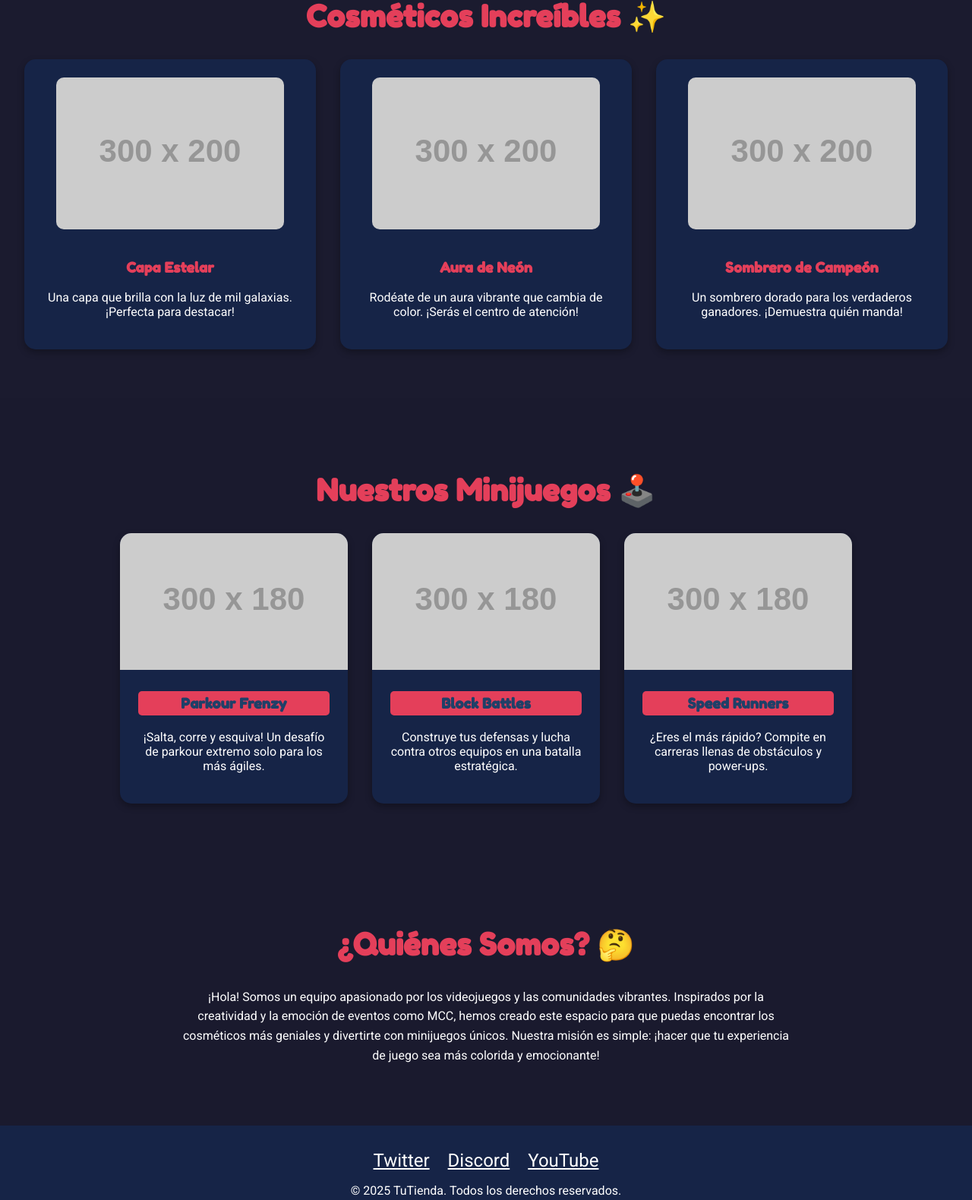
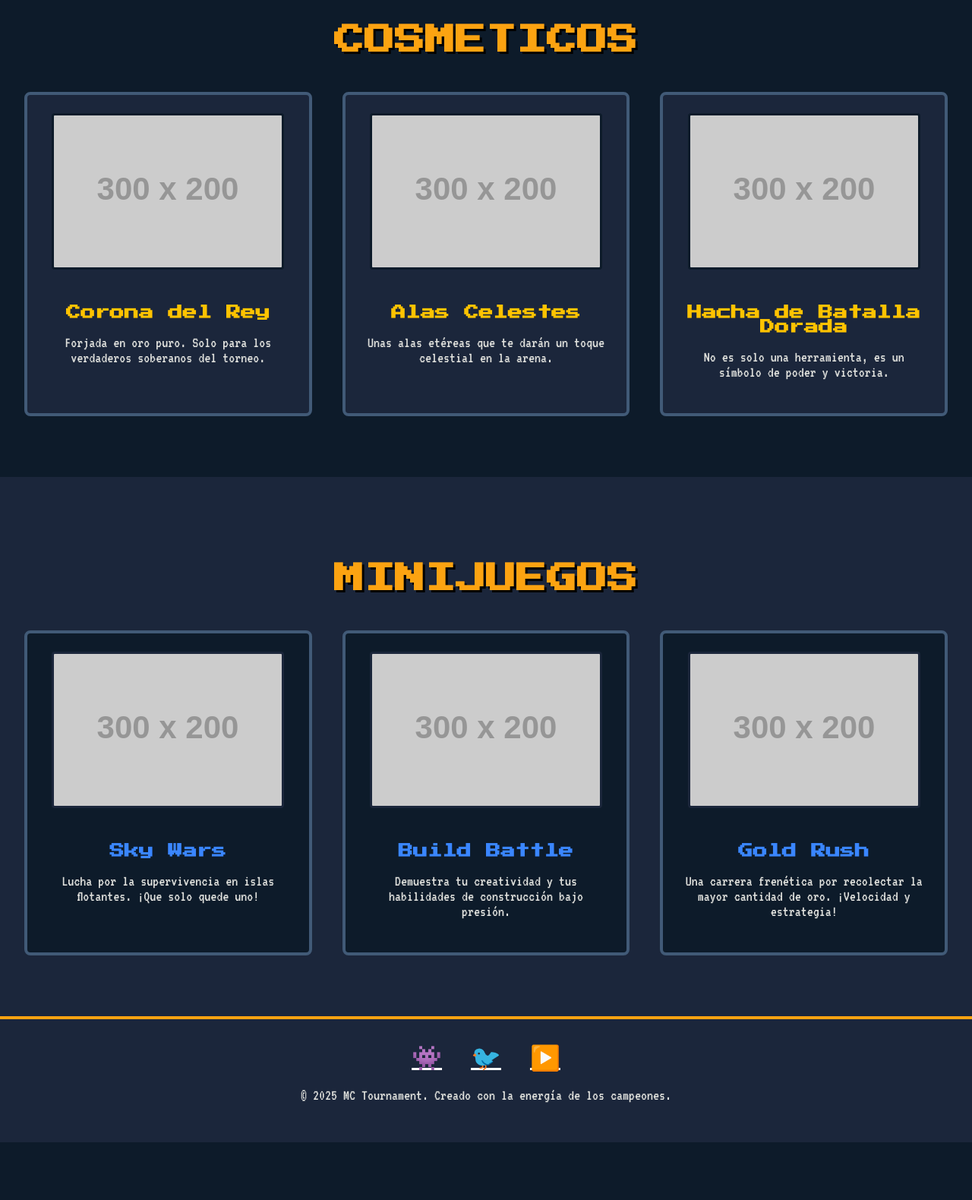
Before and after one commit to SvdGamerYT/mcccosmeticsgeneratee, a plain HTML site: page index.html in a window 1280 px wide. Shown: the part 960-2540 px from the top of the page at 76% size. After the commit the page ends 2464 px from the top, so only its background shows below. Drawn offline with Linux system fonts and the light colour scheme; placeholder pictures from the web are drawn by us.

Commit message:
Update index.html

```diff
--- a/index.html
+++ b/index.html
@@ -3,16 +3,21 @@
 <head>
     <meta charset="UTF-8">
     <meta name="viewport" content="width=device-width, initial-scale=1.0">
-    <title>Tu Tienda MCC Style</title>
+    <title>MC Tournament</title>
     <style>
-        /* --- FUENTES Y ESTILOS GENERALES --- */
-        @import url('https://fonts.googleapis.com/css2?family=Fredoka+One&family=Roboto:wght@400;700&display=swap');
+        /* --- FUENTES ESTILO MINECRAFT Y ESTILOS GENERALES --- */
+        @import url('https://fonts.googleapis.com/css2?family=Press+Start+2P&family=VT323&display=swap');
+
+        /* * 'Press Start 2P' para títulos (estilo arcade/pixel)
+         * 'VT323' para el texto normal (pixelado pero más legible)
+        */
 
         body {
-            font-family: 'Roboto', sans-serif;
+            font-family: 'VT323', monospace; /* Fuente pixelada para el cuerpo */
+            font-size: 20px; /* Aumentamos el tamaño base para legibilidad */
             margin: 0;
-            background-color: #1a1a2e; /* Un fondo oscuro para que los colores resalten */
-            color: #ffffff;
+            background-color: #0d1b2a; /* Azul oscuro y profundo de fondo */
+            color: #e0e1dd; /* Un blanco no tan puro para mejor lectura */
             overflow-x: hidden;
         }
 
@@ -22,38 +27,41 @@
             justify-content: space-between;
             align-items: center;
             padding: 1rem 2rem;
-            background-color: #162447;
+            background-color: #1b263b; /* Azul un poco más claro que el fondo */
             position: fixed;
             width: 100%;
             top: 0;
             z-index: 1000;
-            box-shadow: 0 4px 8px rgba(0,0,0,0.3);
+            border-bottom: 4px solid #fca311; /* Borde dorado/naranja */
+            box-shadow: 0 4px 12px rgba(0,0,0,0.5);
         }
 
         .navbar .logo {
-            font-family: 'Fredoka One', cursive;
-            font-size: 1.8rem;
-            color: #e43f5a;
-            text-shadow: 2px 2px 4px rgba(0,0,0,0.4);
+            font-family: 'Press Start 2P', cursive;
+            font-size: 1.5rem;
+            color: #fca311; /* Color dorado/naranja */
+            text-shadow: 2px 2px 0px #000000; /* Sombra dura para efecto 8-bit */
         }
 
         /* Aquí puedes poner tu logo */
         .navbar .logo img {
-            width: 50px; /* Ajusta el tamaño de tu logo */
-            margin-right: 10px;
+            width: 50px;
+            margin-right: 15px;
             vertical-align: middle;
         }
 
         .nav-links a {
+            font-family: 'Press Start 2P', cursive;
+            font-size: 0.8rem;
             color: white;
             text-decoration: none;
             margin: 0 15px;
-            font-weight: 700;
-            transition: color 0.3s;
+            transition: color 0.3s, transform 0.3s;
         }
 
         .nav-links a:hover {
-            color: #1f4068;
+            color: #ffc300; /* Amarillo brillante al pasar el ratón */
+            transform: scale(1.1);
         }
 
         /* --- SECCIÓN DE BIENVENIDA --- */
@@ -63,159 +71,155 @@
             justify-content: center;
             text-align: center;
             min-height: 100vh;
-            background: linear-gradient(135deg, #1f4068, #e43f5a, #1b1b2f);
+            background: linear-gradient(135deg, #0d1b2a, #415a77, #1b263b);
             background-size: 400% 400%;
             animation: gradientBG 15s ease infinite;
-            padding-top: 60px; /* Para que no quede debajo del navbar */
+            padding: 80px 1rem 0; /* Espacio para el navbar */
         }
 
         .hero-content h1 {
-            font-family: 'Fredoka One', cursive;
-            font-size: 4rem;
-            margin-bottom: 0.5rem;
-            text-shadow: 3px 3px 6px rgba(0,0,0,0.5);
+            font-family: 'Press Start 2P', cursive;
+            font-size: clamp(2.5rem, 8vw, 4rem); /* Tamaño adaptable */
+            color: #FFD700; /* Dorado */
+            text-shadow: 4px 4px 0px #000000;
+            margin-bottom: 1rem;
         }
 
         .hero-content p {
             font-size: 1.5rem;
-            margin-bottom: 2rem;
+            color: #ffffff;
+            text-shadow: 2px 2px 0px #000000;
+            margin-bottom: 2.5rem;
         }
 
         .cta-button {
-            background-color: #e43f5a;
-            color: white;
-            padding: 15px 30px;
+            font-family: 'Press Start 2P', cursive;
+            background-color: #fca311; /* Naranja */
+            color: #0d1b2a; /* Texto azul oscuro */
+            padding: 18px 35px;
             text-decoration: none;
-            font-weight: 700;
-            border-radius: 50px;
-            transition: transform 0.3s, background-color 0.3s;
-            box-shadow: 0 4px 15px rgba(228, 63, 90, 0.5);
+            font-size: 1rem;
+            border-radius: 8px; /* Bordes más cuadrados */
+            border: 3px solid #000;
+            box-shadow: 4px 4px 0px #000;
+            transition: transform 0.2s, box-shadow 0.2s;
         }
 
         .cta-button:hover {
-            background-color: #ff4d6d;
-            transform: scale(1.1);
+            transform: translate(2px, 2px);
+            box-shadow: 2px 2px 0px #000;
         }
 
         /* --- ESTILOS DE SECCIONES GENERALES --- */
         .section {
-            padding: 4rem 2rem;
+            padding: 5rem 2rem;
             text-align: center;
         }
 
         .section-title {
-            font-family: 'Fredoka One', cursive;
+            font-family: 'Press Start 2P', cursive;
             font-size: 2.5rem;
-            margin-bottom: 2rem;
-            color: #e43f5a;
+            margin-bottom: 3rem;
+            color: #fca311;
+            text-shadow: 3px 3px 0px #000000;
         }
 
         /* --- SECCIÓN DE COSMÉTICOS --- */
         #cosmeticos {
-            background-color: #1b1b2f;
+            background-color: #0d1b2a;
         }
 
         .cosmetics-grid {
             display: grid;
             grid-template-columns: repeat(auto-fit, minmax(280px, 1fr));
-            gap: 2rem;
+            gap: 2.5rem;
         }
 
         .cosmetic-item {
-            background-color: #162447;
-            border-radius: 15px;
+            background-color: #1b263b; /* Azul secundario */
+            border-radius: 8px;
             padding: 1.5rem;
-            transition: transform 0.3s, box-shadow 0.3s;
-            box-shadow: 0 4px 10px rgba(0,0,0,0.3);
+            border: 4px solid #415a77; /* Borde azul más claro */
+            transition: transform 0.3s, border-color 0.3s;
         }
 
         .cosmetic-item:hover {
             transform: translateY(-10px);
-            box-shadow: 0 10px 20px rgba(228, 63, 90, 0.3);
+            border-color: #fca311; /* Borde dorado al pasar el ratón */
         }
 
         .cosmetic-item img {
             max-width: 100%;
-            border-radius: 10px;
-            margin-bottom: 1rem;
+            border-radius: 4px;
+            margin-bottom: 1.5rem;
+            border: 3px solid #0d1b2a;
+            image-rendering: pixelated; /* Mantiene el estilo pixelado en imágenes */
         }
 
         .cosmetic-item h3 {
-            font-family: 'Fredoka One', cursive;
-            color: #e43f5a;
+            font-family: 'Press Start 2P', cursive;
+            font-size: 1.2rem;
+            color: #ffc300; /* Amarillo */
+            margin-bottom: 0.5rem;
         }
 
         /* --- SECCIÓN DE MINIJUEGOS --- */
-        .minigames-container {
-            display: flex;
-            flex-wrap: wrap;
-            justify-content: center;
-            gap: 2rem;
+        #minijuegos {
+            background-color: #1b263b; /* Fondo diferente para variar */
         }
 
-        .minigame-card {
-            background: #162447;
-            border-radius: 15px;
-            width: 300px;
-            overflow: hidden;
-            box-shadow: 0 4px 10px rgba(0,0,0,0.3);
-            transition: transform 0.3s;
+        /* Usamos la misma rejilla para consistencia */
+        .minigame-item {
+            background-color: #0d1b2a; /* Azul oscuro */
+            border-radius: 8px;
+            border: 4px solid #415a77;
+            padding: 1.5rem;
+            transition: transform 0.3s, border-color 0.3s;
         }
 
-        .minigame-card:hover {
-            transform: scale(1.05);
+        .minigame-item:hover {
+            transform: translateY(-10px);
+            border-color: #3a86ff; /* Un azul brillante para el hover */
         }
 
-        .minigame-card .card-image {
-            width: 100%;
-            height: 180px;
-            object-fit: cover;
+        .minigame-item img {
+            max-width: 100%;
+            border-radius: 4px;
+            margin-bottom: 1.5rem;
+            border: 3px solid #1b263b;
+            image-rendering: pixelated;
         }
 
-        .minigame-card .card-content {
-            padding: 1.5rem;
-        }
-
-        .minigame-card h3 {
-            font-family: 'Fredoka One', cursive;
-            color: #1f4068;
-            margin-top: 0;
-            background-color: #e43f5a;
-            padding: 5px;
-            border-radius: 5px;
-        }
-
-        /* --- SECCIÓN DE "ACERCA DE" --- */
-        #acerca {
-            background-color: #1a1a2e;
-        }
-
-        .about-content {
-            max-width: 800px;
-            margin: 0 auto;
-            line-height: 1.6;
+        .minigame-item h3 {
+            font-family: 'Press Start 2P', cursive;
+            font-size: 1.2rem;
+            color: #3a86ff; /* Azul brillante */
+            margin-bottom: 0.5rem;
         }
 
         /* --- FOOTER --- */
         .footer {
-            background-color: #162447;
+            background-color: #1b263b;
             padding: 2rem;
             text-align: center;
-            color: #ffffff;
+            color: #e0e1dd;
+            border-top: 4px solid #fca311;
         }
 
         .social-links a {
             color: white;
-            margin: 0 10px;
-            font-size: 1.5rem;
-            transition: color 0.3s;
+            margin: 0 15px;
+            font-size: 2rem;
+            transition: color 0.3s, transform 0.3s;
+            display: inline-block; /* para que la transformación funcione bien */
         }
 
         .social-links a:hover {
-            color: #e43f5a;
+            color: #fca311;
+            transform: translateY(-5px);
         }
 
-        /* --- ANIMACIONES Y EFECTOS --- */
+        /* --- ANIMACIONES --- */
         @keyframes gradientBG {
             0% { background-position: 0% 50%; }
             50% { background-position: 100% 50%; }
@@ -228,78 +232,61 @@
 
     <nav class="navbar">
         <div class="logo">
-            TuTienda
+            MC Tournament
         </div>
         <div class="nav-links">
             <a href="#cosmeticos">Cosméticos</a>
             <a href="#minijuegos">Minijuegos</a>
-            <a href="#acerca">Nosotros</a>
         </div>
     </nav>
 
     <header class="hero">
         <div class="hero-content">
-            <h1>¡Bienvenido a Tu Universo!</h1>
-            <p>Donde la diversión y el estilo se encuentran.</p>
-            <a href="#cosmeticos" class="cta-button">Explora la Tienda</a>
+            <h1>MC TOURNAMENT</h1>
+            <p>El campo de batalla de los campeones.</p>
+            <a href="#cosmeticos" class="cta-button">Ver Tienda</a>
         </div>
     </header>
 
     <main>
         <section id="cosmeticos" class="section">
-            <h2 class="section-title">Cosméticos Increíbles ✨</h2>
+            <h2 class="section-title">COSMETICOS</h2>
             <div class="cosmetics-grid">
                 <div class="cosmetic-item">
-                    <img src="https://via.placeholder.com/300x200/e43f5a/ffffff?text=Capa+Estelar" alt="Cosmético 1">
-                    <h3>Capa Estelar</h3>
-                    <p>Una capa que brilla con la luz de mil galaxias. ¡Perfecta para destacar!</p>
+                    <img src="https://via.placeholder.com/300x200/fca311/0d1b2a?text=Corona+del+Rey" alt="Cosmético 1">
+                    <h3>Corona del Rey</h3>
+                    <p>Forjada en oro puro. Solo para los verdaderos soberanos del torneo.</p>
                 </div>
                 <div class="cosmetic-item">
-                    <img src="https://via.placeholder.com/300x200/1f4068/ffffff?text=Aura+Neón" alt="Cosmético 2">
-                    <h3>Aura de Neón</h3>
-                    <p>Rodéate de un aura vibrante que cambia de color. ¡Serás el centro de atención!</p>
+                    <img src="https://via.placeholder.com/300x200/3a86ff/ffffff?text=Alas+Celestes" alt="Cosmético 2">
+                    <h3>Alas Celestes</h3>
+                    <p>Unas alas etéreas que te darán un toque celestial en la arena.</p>
                 </div>
                 <div class="cosmetic-item">
-                    <img src="https://via.placeholder.com/300x200/ffa600/ffffff?text=Sombrero+Dorado" alt="Cosmético 3">
-                    <h3>Sombrero de Campeón</h3>
-                    <p>Un sombrero dorado para los verdaderos ganadores. ¡Demuestra quién manda!</p>
+                    <img src="https://via.placeholder.com/300x200/ffd700/0d1b2a?text=Hacha+Dorada" alt="Cosmético 3">
+                    <h3>Hacha de Batalla Dorada</h3>
+                    <p>No es solo una herramienta, es un símbolo de poder y victoria.</p>
                 </div>
             </div>
         </section>
 
         <section id="minijuegos" class="section">
-            <h2 class="section-title">Nuestros Minijuegos 🕹️</h2>
-            <div class="minigames-container">
-                <div class="minigame-card">
-                    <img src="https://via.placeholder.com/300x180/e43f5a/ffffff?text=Parkour+Frenzy" class="card-image" alt="Minijuego 1">
-                    <div class="card-content">
-                        <h3>Parkour Frenzy</h3>
-                        <p>¡Salta, corre y esquiva! Un desafío de parkour extremo solo para los más ágiles.</p>
-                    </div>
+            <h2 class="section-title">MINIJUEGOS</h2>
+            <div class="cosmetics-grid"> <div class="minigame-item">
+                    <img src="https://via.placeholder.com/300x200/3a86ff/ffffff?text=Sky+Wars" class="card-image" alt="Minijuego 1">
+                    <h3>Sky Wars</h3>
+                    <p>Lucha por la supervivencia en islas flotantes. ¡Que solo quede uno!</p>
                 </div>
-                <div class="minigame-card">
-                    <img src="https://via.placeholder.com/300x180/1f4068/ffffff?text=Block+Battles" class="card-image" alt="Minijuego 2">
-                    <div class="card-content">
-                        <h3>Block Battles</h3>
-                        <p>Construye tus defensas y lucha contra otros equipos en una batalla estratégica.</p>
-                    </div>
+                <div class="minigame-item">
+                    <img src="https://via.placeholder.com/300x200/fca311/0d1b2a?text=Build+Battle" class="card-image" alt="Minijuego 2">
+                    <h3>Build Battle</h3>
+                    <p>Demuestra tu creatividad y tus habilidades de construcción bajo presión.</p>
                 </div>
-                <div class="minigame-card">
-                    <img src="https://via.placeholder.com/300x180/ffa600/ffffff?text=Speed+Runners" class="card-image" alt="Minijuego 3">
-                    <div class="card-content">
-                        <h3>Speed Runners</h3>
-                        <p>¿Eres el más rápido? Compite en carreras llenas de obstáculos y power-ups.</p>
-                    </div>
+                <div class="minigame-item">
+                    <img src="https://via.placeholder.com/300x200/ffc300/0d1b2a?text=Gold+Rush" class="card-image" alt="Minijuego 3">
+                    <h3>Gold Rush</h3>
+                    <p>Una carrera frenética por recolectar la mayor cantidad de oro. ¡Velocidad y estrategia!</p>
                 </div>
-            </div>
-        </section>
-
-        <section id="acerca" class="section">
-            <h2 class="section-title">¿Quiénes Somos? 🤔</h2>
-            <div class="about-content">
-                <p>
-                    ¡Hola! Somos un equipo apasionado por los videojuegos y las comunidades vibrantes. Inspirados por la creatividad y la emoción de eventos como MCC, hemos creado este espacio para que puedas encontrar los cosméticos más geniales y divertirte con minijuegos únicos. Nuestra misión es simple: ¡hacer que tu experiencia de juego sea más colorida y emocionante!
-                </p>
             </div>
         </section>
 
@@ -307,11 +294,11 @@
 
     <footer class="footer">
         <div class="social-links">
-            <a href="#" target="_blank">Twitter</a>
-            <a href="#" target="_blank">Discord</a>
-            <a href="#" target="_blank">YouTube</a>
+            <a href="#" target="_blank" title="Discord">👾</a>
+            <a href="#" target="_blank" title="Twitter">🐦</a>
+            <a href="#" target="_blank"title="YouTube">▶️</a>
         </div>
-        <p>&copy; 2025 TuTienda. Todos los derechos reservados.</p>
+        <p>&copy; 2025 MC Tournament. Creado con la energía de los campeones.</p>
     </footer>
 
     <script>
```
